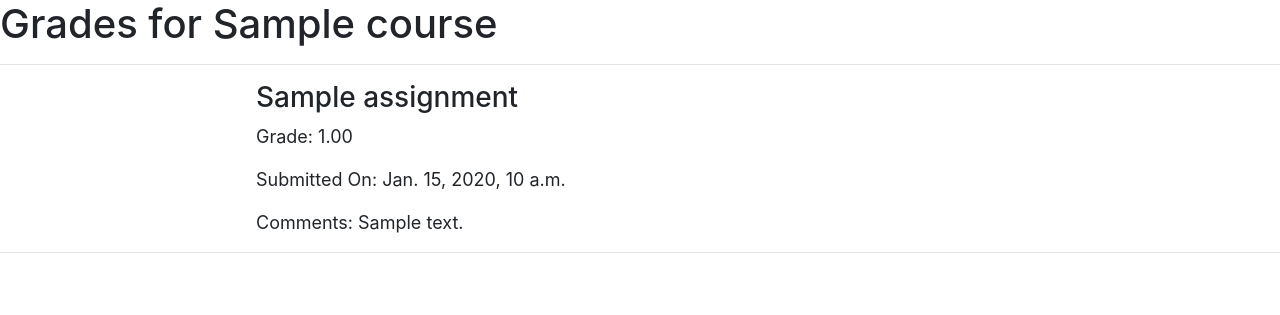
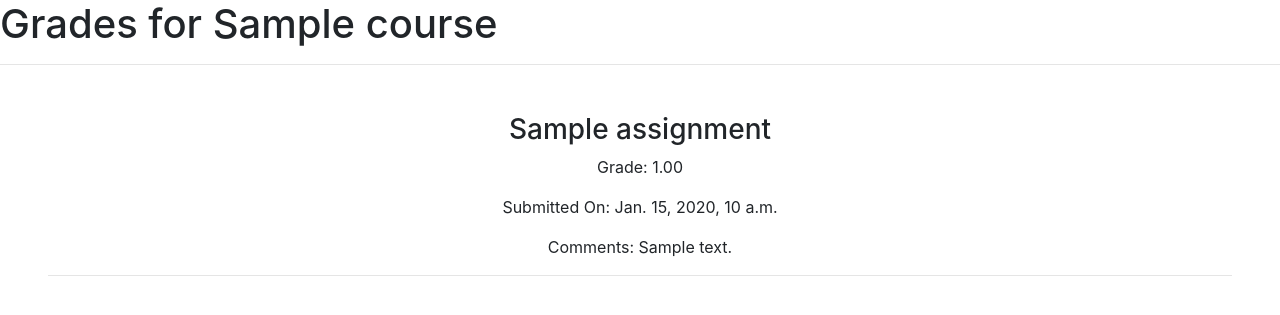
Before and after one commit to AlexPeterson99/EGR302-IDEal-Classroom-TEST, a Django app: template web_project/templates/grades.html in a window 1280 px wide. Shown: the part 56-371 px from the top of the page. Run offline with Django 3.2, Linux system fonts and the light colour scheme; the template is opened without the code that fills it: values that come from a table or form of the project are taken from there, others are empty; tables that the repository leaves empty hold one stand-in row (values such as "Sample post"); some libraries are stand-ins or nearby versions.

Commit message:
grades UI testing

```diff
--- a/web_project/templates/grades.html
+++ b/web_project/templates/grades.html
@@ -3,9 +3,9 @@
 {% block content %}
     <h1>Grades for {{ course.Title }}</h1>
     <hr>
-    <div class="courses">
+    <div class="text-center m-5">
         {% for grade in grades %}
-            <div class="grade">
+            <div class="w-50 mx-auto">
                 <h3>{{ grade.AssignmentID.Title }}</h3>
                 <p>Grade: {{ grade.Grade }}</p>
                 <p>Submitted On: {{ grade.SubmittedOn }}</p>
```
